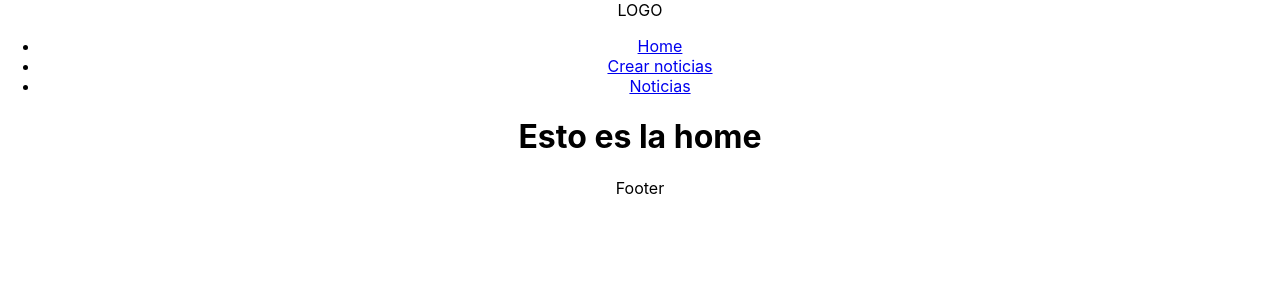
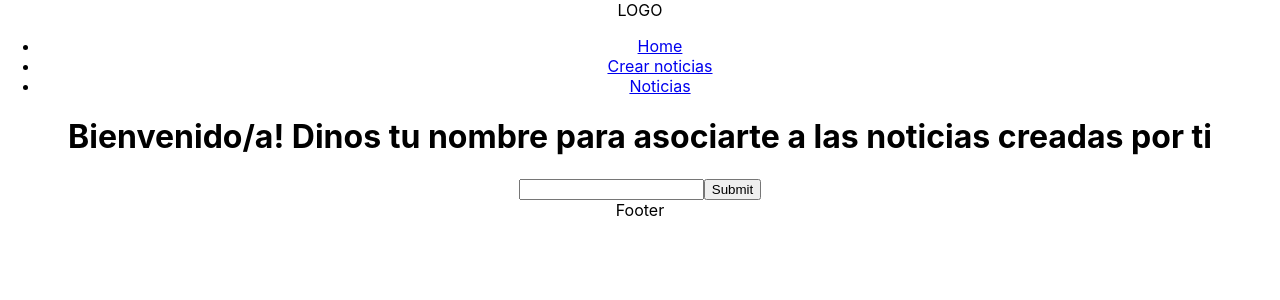
Before and after one commit to IvanQGervas/web-noticias-react, a React (Create React App) app: page / in a window 1280 px wide. Shown: the top 300 px of the page. Built offline with nearby package versions, Linux system fonts and the light colour scheme.

Commit message:
logica vista home terminada

```diff
--- a/src/App.js
+++ b/src/App.js
@@ -20,10 +20,18 @@ class App extends Component {
     }
   }
 
+  setUser = (value) => {
+    this.setState({user: {name: value}})
+  }
+
   render() {
+    const value = {
+      user: this.state.user,
+      setUser: this.setUser,
+    }
     return (
       <div className="App">
-      <userContext.Provider value={this.state.user}>
+      <userContext.Provider value={value}>
         <BrowserRouter>
           <Head />
           <Main />
--- a/src/components/Home/Home.js
+++ b/src/components/Home/Home.js
@@ -1,9 +1,16 @@
 import React, { Component } from "react";
 import { collection, addDoc } from "firebase/firestore";
 
-import {db} from '../../firebase/configFirebase'
+import userContext from '../../context/userContext'
+import { db } from '../../firebase/configFirebase'
 
 class Home extends Component {
+
+  constructor(props) {
+    super(props)
+    this.inputName = React.createRef()
+  }
+
 
 
   pruebaFirebase = async (noticia) => {
@@ -15,9 +22,32 @@ class Home extends Component {
     }
   }
 
+  handleSubmit = (event) => {
+    event.preventDefault()
+  }
+
   render() {
     return (
-      <h1>Esto es la home</h1>
+      <userContext.Consumer>
+        {({ user, setUser }) => user.name
+          ?
+          <div>
+            <h1>{user.name}, Puedes crear noticias Aqui . O ver las noticias ya disponibles Aqui .</h1>
+          </div>
+          :
+          <div>
+            <h1>Bienvenido/a! Dinos tu nombre para asociarte a las noticias creadas por ti</h1>
+            {console.log(user)}
+            <form onSubmit={this.handleSubmit}>
+              <label htmlFor="Nombre"></label>
+              <input type="text" ref={this.inputName} />
+              <input type="submit" onClick={() => setUser(this.inputName.current.value)} />
+            </form>
+          </div>
+        }
+      </userContext.Consumer>
+
+
     )
   }
 }
```
